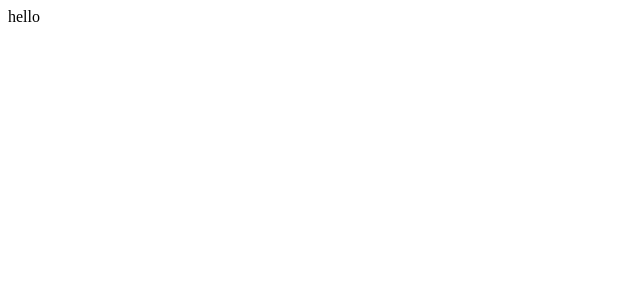
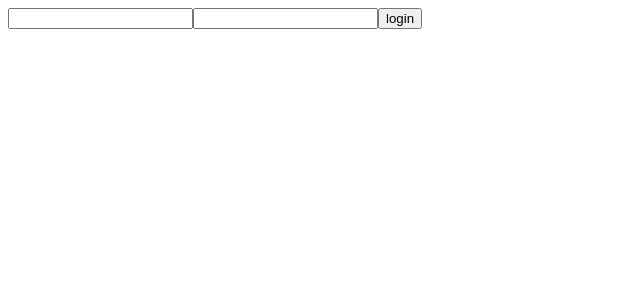
Before and after one commit to meetgami510/Doctor-Appointment, a React (Create React App) app in the folder frontend/: page /login in a window 1280 px wide. Shown: the top 300 px of the page, without its empty margins (0-640 px from the left). Built offline with nearby package versions, Linux system fonts and the light colour scheme.

Commit message:
feat:login, redux & context in frontend

```diff
--- a/frontend/package.json
+++ b/frontend/package.json
@@ -36,6 +36,10 @@
     ]
   },
   "devDependencies": {
-    "axios": "^1.3.5"
+    "@reduxjs/toolkit": "^1.9.4",
+    "axios": "^1.3.5",
+    "react-cookie": "^4.1.1",
+    "react-redux": "^8.0.5",
+    "react-router-dom": "^6.10.0"
   }
 }
--- a/frontend/src/App.jsx
+++ b/frontend/src/App.jsx
@@ -1,10 +1,26 @@
+import { BrowserRouter, Routes, Route } from "react-router-dom";
+import { useCookies } from 'react-cookie';
+import { useSelector } from "react-redux";
 import axios from 'axios';
+import CookiesProvider from "./context/CookiesProvider";
+import Spinner from "./components/Spinner";
+import Login from "./pages/Login";
+import { Provider } from 'react-redux';
+import store from "./redux/store"
 
 function App() {
+  const { loading } = useSelector(state => state.alerts);
+  const [cookies, setCookies, removeCookies] = useCookies(['token']);
+  const instance = axios.create({ baseURL: 'http://localhost:8080/api' });
   return (
-    <div>
-      hello
-    </div>
+    <CookiesProvider>
+      <BrowserRouter>
+        {loading && <Spinner />}
+        <Routes>
+          <Route path="/login" element={<Login instance={instance} />} />
+        </Routes>
+      </BrowserRouter>
+    </CookiesProvider>
   );
 }
 
--- /dev/null
+++ b/frontend/src/components/Spinner.jsx
@@ -0,0 +1,9 @@
+import React from 'react'
+
+const Spinner = () => {
+    return (
+        <div>Spinner</div>
+    )
+}
+
+export default Spinner
--- /dev/null
+++ b/frontend/src/context/CookiesProvider.js
@@ -0,0 +1,24 @@
+import React from 'react';
+import { useCookies } from 'react-cookie';
+
+export const CookiesContext = React.createContext();
+
+
+function CookiesProvider({ children }) {
+    const [cookies, setCookies, removeCookies] = useCookies(["token"]);
+
+    const handleSetCookies = (key, data) => {
+        setCookies(`${key}`, data, { path: "/" });
+    };
+    const handleRemoveCookies = (key) => {
+        removeCookies(`${key}`, { path: "/" });
+    };
+
+    return (
+        <CookiesContext.Provider value={{ cookies, removeCookies: handleRemoveCookies, setCookies: handleSetCookies }} >
+            {children}
+        </CookiesContext.Provider>
+    )
+}
+
+export default CookiesProvider
--- a/frontend/src/index.js
+++ b/frontend/src/index.js
@@ -1,10 +1,12 @@
 import React from 'react';
 import ReactDOM from 'react-dom/client';
 import App from './App';
+import { Provider } from 'react-redux';
+import store from './redux/store';
 
 const root = ReactDOM.createRoot(document.getElementById('root'));
 root.render(
-  <React.StrictMode>
+  <Provider store={store}>
     <App />
-  </React.StrictMode>
+  </Provider>
 );
--- /dev/null
+++ b/frontend/src/pages/Login.jsx
@@ -0,0 +1,49 @@
+import { useContext, useState } from "react"
+import { useDispatch } from "react-redux";
+import { useNavigate } from "react-router-dom";
+import { hideLoading, showLoading } from "../redux/features/alertSlice";
+import axios from "axios";
+import { CookiesContext } from "../context/CookiesProvider";
+
+const Login = ({ instance }) => {
+    const { setCookies } = useContext(CookiesContext);
+    const [userData, setUserData] = useState({ email: '', password: '' });
+    const handleInputData = (event) => {
+        const { name, value } = event.target;
+        setUserData(prevState => ({ ...prevState, [name]: value }));
+    }
+    const { email, password } = userData;
+    const navigate = useNavigate();
+    const dispatch = useDispatch();
+    const handleSubmit = async (event) => {
+        event.preventDefault();
+        try {
+            dispatch(showLoading());
+            const res = await instance.post('/user/login', { email, password });
+            dispatch(hideLoading());
+            console.log(res.data);
+            if (res.data.success) {
+                setCookies('token', res.data.token);
+                alert('registerd successfully!');
+                navigate('/')
+            } else {
+                alert(res.data.message);
+            }
+        } catch (error) {
+            dispatch(hideLoading());
+            console.log(error);
+            alert('some thing went wrong');
+        }
+    }
+    return (
+        <div>
+            <form onSubmit={handleSubmit}>
+                <input type="text" value={email} name='email' onChange={handleInputData} />
+                <input type="password" name="password" value={password} onChange={handleInputData} />
+                <button type="submit">login</button>
+            </form>
+        </div>
+    )
+}
+
+export default Login;
--- /dev/null
+++ b/frontend/src/redux/features/alertSlice.js
@@ -0,0 +1,18 @@
+import { createSlice } from '@reduxjs/toolkit'
+
+export const alertSlice = createSlice({
+    name: "alerts",
+    initialState: {
+        loading: false,
+    },
+    reducers: {
+        showLoading: (state) => {
+            state.loading = true;
+        },
+        hideLoading: (state) => {
+            state.loading = false;
+        }
+    }
+});
+
+export const { showLoading, hideLoading } = alertSlice.actions;
--- /dev/null
+++ b/frontend/src/redux/features/userSlice.js
@@ -0,0 +1,15 @@
+import { createSlice } from "@reduxjs/toolkit";
+
+export const userSlice = createSlice({
+    name: 'user',
+    initialState: {
+        user: null
+    },
+    reducers: {
+        setUser: (state, action) => {
+            state.user = action.payload
+        }
+    }
+});
+
+export const { setUser } = userSlice.actions;
--- /dev/null
+++ b/frontend/src/redux/store.js
@@ -0,0 +1,10 @@
+import { configureStore } from '@reduxjs/toolkit';
+import { alertSlice } from './features/alertSlice';
+import { userSlice } from './features/userSlice';
+
+export default configureStore({
+    reducer: {
+        alerts: alertSlice.reducer,
+        user: userSlice.reducer
+    }
+});
```
Also changed, not shown: 1 other file (tests, documents, lock files or other folders).
